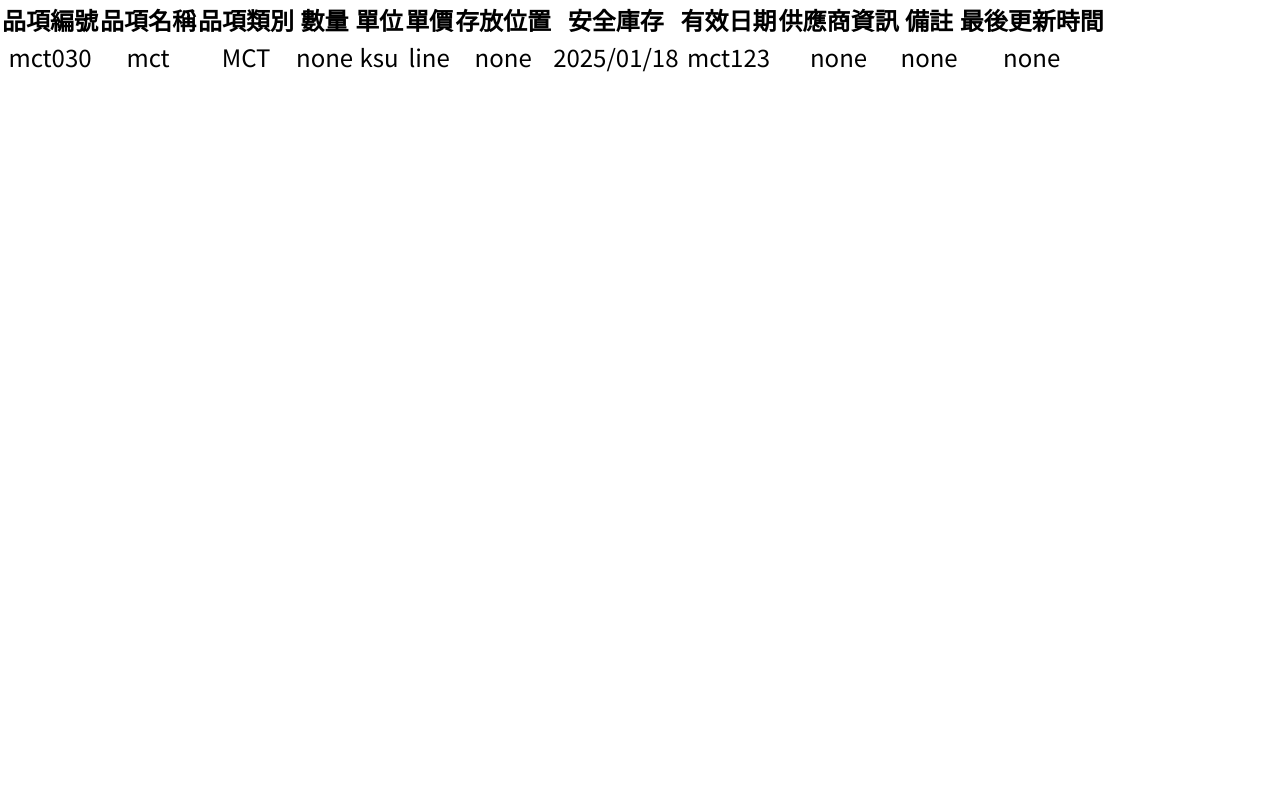
After one commit to MilkChocoTea/project, a PHP site: page /static/item.php in a window 1280 px wide. The commit adds this page. Run offline with PHP 8.4, Linux system fonts and the light colour scheme.

Commit message:
新增頁面與完善原始頁面功能

```diff
--- /dev/null
+++ b/server/static/item.php
@@ -0,0 +1,83 @@
+<?php
+$datas = [
+    [
+        'item_id' => 'mct030',
+        'item_name' => 'mct',
+        'category' => 'MCT',
+        'quantity' => 'none',
+        'unit' => 'ksu',
+        'unit_cost' => 'line',
+        'location' => 'none',
+        'reorder_level' => '2025/01/18',
+        'expiry_date' => 'mct123',
+        'supplier' => 'none',
+        'note' => 'none',
+        'last_update' => 'none'
+    ]
+]
+?>
+<!DOCTYPE html>
+<html lang="en">
+<head>
+    <meta charset="UTF-8">
+    <meta name="viewport" content="width=device-width, initial-scale=1.0">
+    <style>
+        @import url('https://fonts.googleapis.com/css2?family=Noto+Sans+TC&display=swap');
+        * {
+            margin: 0;
+            padding: 0;
+            list-style: none;
+        }
+        html, body {
+            height: 100%; width: 100%;
+            font-family: 'Noto Sans TC', sans-serif;
+        }
+        .list{
+            text-align: center;
+            font-size: 24px;
+        }
+        .table{
+            margin: 0 auto;
+            border: 1px;
+        }
+    </style>
+</head>
+<body>
+    <div class="list"><table>
+        <thead>
+            <tr>
+                <th>品項編號</th>
+                <th>品項名稱</th>
+                <th>品項類別</th>
+                <th>數量</th>
+                <th>單位</th>
+                <th>單價</th>
+                <th>存放位置</th>
+                <th>安全庫存</th>
+                <th>有效日期</th>
+                <th>供應商資訊</th>
+                <th>備註</th>
+                <th>最後更新時間</th>
+           </tr>
+        </thead>
+        <tbody>
+        <?php foreach ($datas as $data) : ?>
+            <tr>
+                <td><?php echo $data['item_id']; ?></td>
+                <td><?php echo $data['item_name']; ?></td>
+                <td><?php echo $data['category']; ?></td>
+                <td><?php echo $data['quantity']; ?></td>
+                <td><?php echo $data['unit']; ?></td>
+                <td><?php echo $data['unit_cost']; ?></td>
+                <td><?php echo $data['location']; ?></td>
+                <td><?php echo $data['reorder_level']; ?></td>
+                <td><?php echo $data['expiry_date']; ?></td>
+                <td><?php echo $data['supplier']; ?></td>
+                <td><?php echo $data['note']; ?></td>
+                <td><?php echo $data['last_update']; ?></td>
+            </tr>
+        <?php endforeach; ?>
+        </tbody>
+    </table></div>
+</body>
+</html>
--- a/server/static/list.php
+++ b/server/static/list.php
@@ -41,6 +41,7 @@ $datas = [
             font-size: 24px;
         }
         .table{
+            margin: 0 auto;
             border: 1px;
         }
     </style>
```
Also changed, not shown: server/static/page1.php (+7 -1 lines), server/static/staff.php (+19 -27 lines), server/static/staff_detail.php (added, +116 -0 lines).
